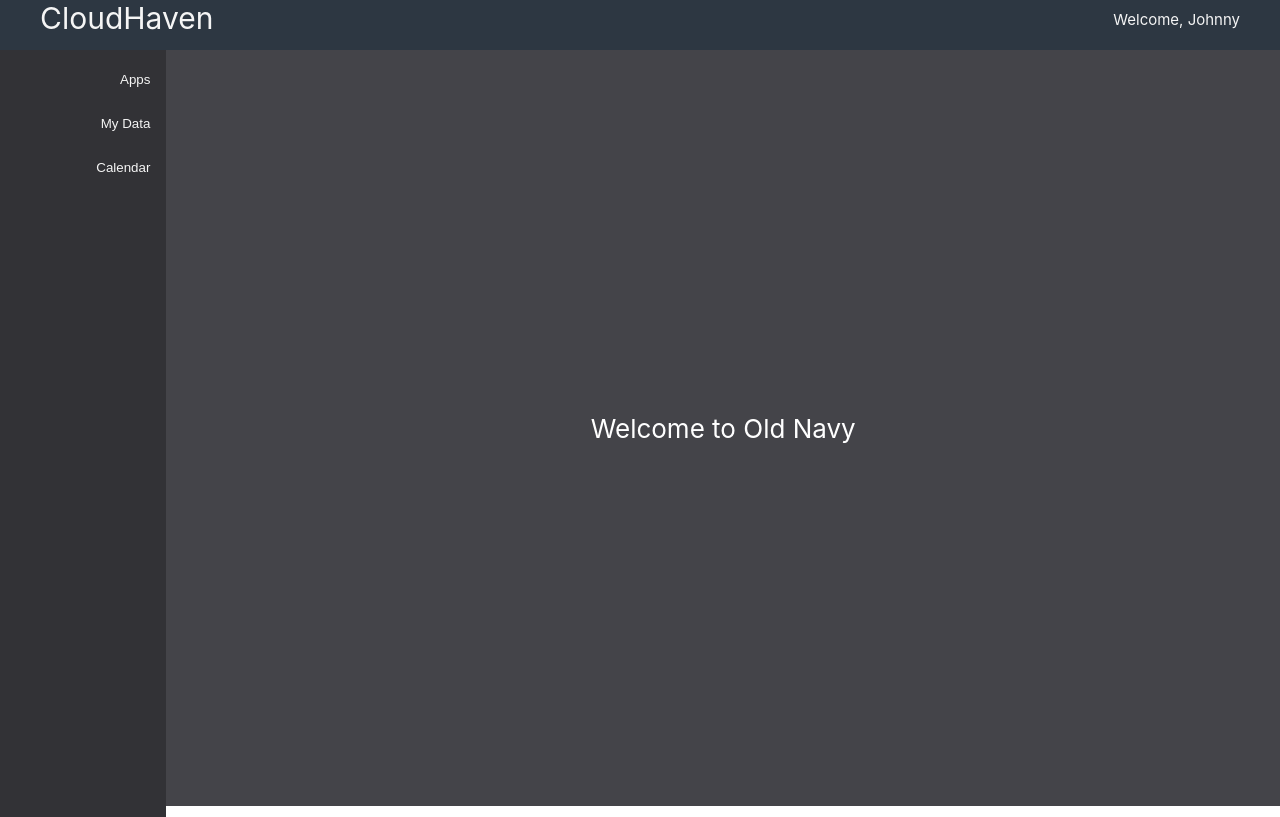
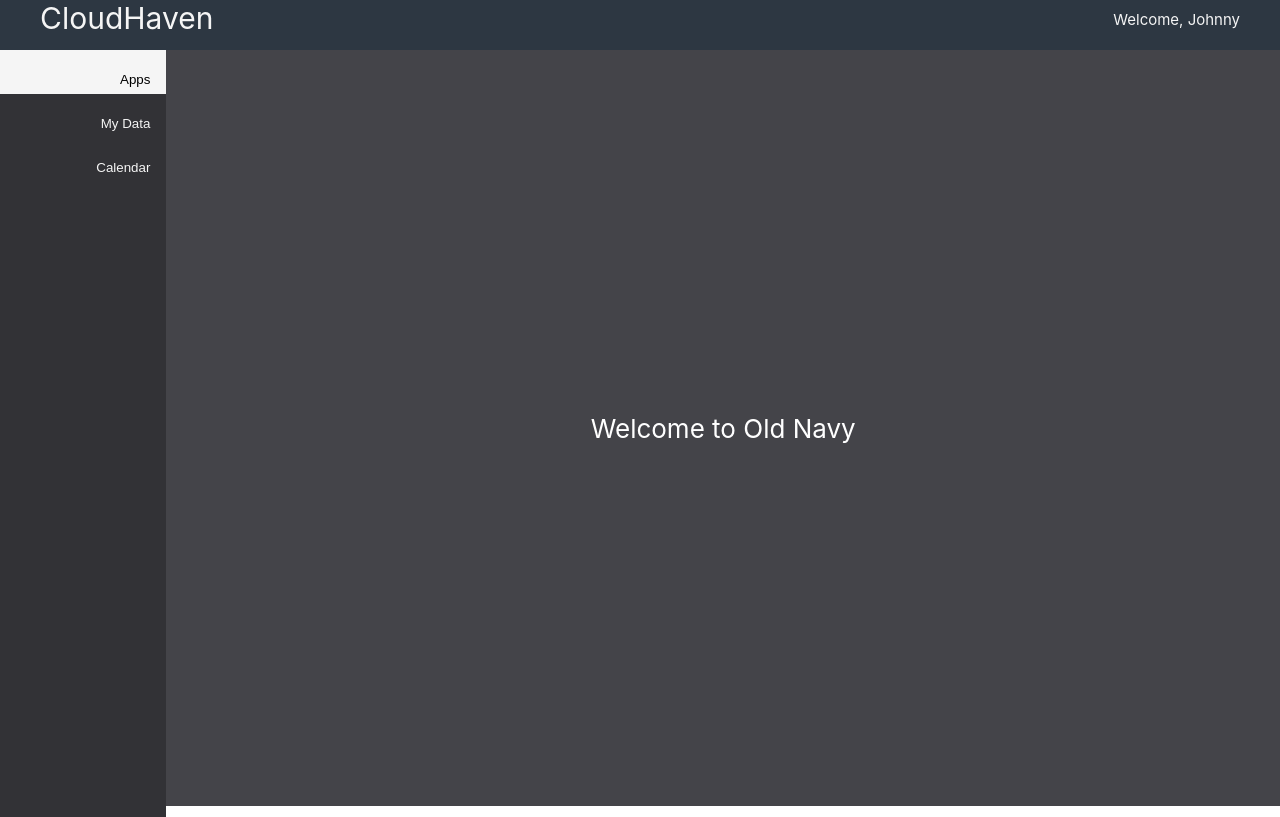
Before and after one commit to CPSECapstone/Nageeks, a React (Create React App) app in the folder client/: page / in a window 1280 px wide. Built offline with nearby package versions, Linux system fonts and the light colour scheme.

Commit message:
page navigation works

```diff
--- a/client/src/components/Sidebar.css
+++ b/client/src/components/Sidebar.css
@@ -11,7 +11,7 @@
 }
 
 /* Style the buttons that are used to open the side-bar content */
-.side-bar button {
+.side-bar-button {
   display: block;
   background-color: inherit;
   color: whitesmoke;
@@ -27,9 +27,8 @@
 
 .side-bar-active {
   display: block;
-  background-color: inherit;
-  /* color: whitesmoke; */
-  background-color: pink;
+  background-color: whitesmoke;
+  color: black;
   padding: 22px 16px;
   width: 100%;
   height: 5vh;
@@ -43,7 +42,7 @@
 
 /* Change background color of buttons on hover */
 .side-bar button:hover {
-    color: blue;
+    color: grey;
     background-color: whitesmoke;
 }
 
--- a/client/src/components/Sidebar.jsx
+++ b/client/src/components/Sidebar.jsx
@@ -1,19 +1,37 @@
-import React, {useState, setState} from 'react';
+import React, {useState} from 'react';
 import "./Sidebar.css";
 
 export default function Sidebar (props) {
+  const[sidebarNum, setSidebarNum] = useState(0)
 
   function openContent(e, id) {
     console.log('I was clicked');
     props.cb(id);
+    setSidebarNum(id);
   }
 
   return (
-    <section className="side-bar">
-      <button onClick={(e) => openContent(e, 0)}>Apps</button>
-      <button className="tablinks" onClick={(e) => openContent(e, 1)}>My Data</button>
-      <button className="tablinks" onClick={(e) => openContent(e, 2)}>Calendar</button>
+    <div className="side-bar">
+
+      <button
+        className= {sidebarNum === 0 ? "side-bar-active" : "side-bar-button"}
+        onClick={(e) => openContent(e, 0)}
+      >
+      Apps
+      </button>
+      <button
+        className= {sidebarNum === 1 ? "side-bar-active" : "side-bar-button"}
+        onClick={(e) => openContent(e, 1)}
+      >
+        My Data
+      </button>
+      <button
+        className= {sidebarNum === 2 ? "side-bar-active" : "side-bar-button"}
+        onClick={(e) => openContent(e, 2)}
+      >
+        Calendar
+      </button>
       <div className="sidebar-fill"></div>
-    </section>
+    </div>
   );
 };
```
Also changed, not shown: client/src/components/Applisting.js (+7 -0 lines).
